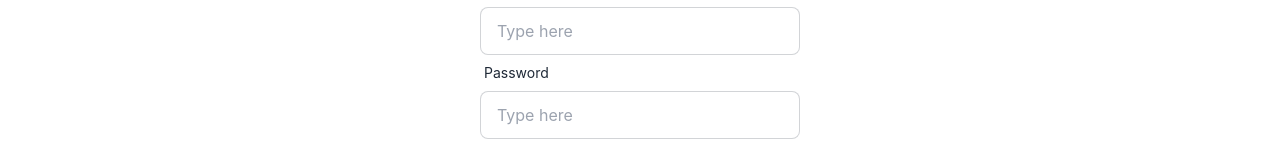
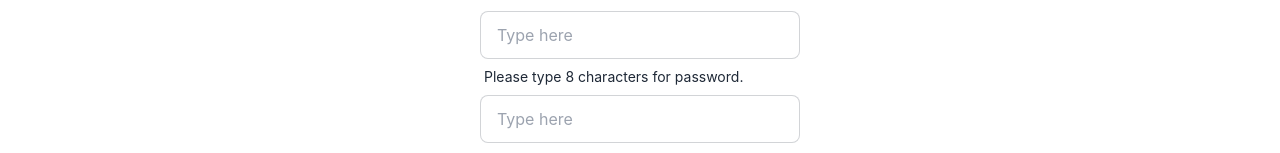
Before and after one commit to nishatroyhana011/course-colony, a React (Create React App) app: page /register in a window 1280 px wide. Shown: the part 585-738 px from the top of the page. Built offline with nearby package versions, Linux system fonts and the light colour scheme; no server answers.

Commit message:
registration form edited

```diff
--- a/src/components/pages/login/Login.js
+++ b/src/components/pages/login/Login.js
@@ -59,7 +59,7 @@ const Login = () => {
     }
 
     return (
-        <div>
+        <div className='my-6'>
             <form>
                 <p className='text-primary font-semibold text-2xl m-5'>Login Form</p>
                 <p className='text-red-600'>{error}</p>
--- a/src/components/pages/login/Register.js
+++ b/src/components/pages/login/Register.js
@@ -22,19 +22,14 @@ const Register = () => {
         if (/\S+@\S+\.\S+/.test(event.target.value)) {
             setEmail(event.target.value)
         }else{
-            setError('please Enter valid Email')
+            setError('Wrong email pattern. please Enter valid Email')
         }
     }
     const handlePassword = (event) => {
-        if(/^(((?=.*[a-z])(?=.*[0-9]))|((?=.*[A-Z])(?=.*[0-9])))(?=.{8,})/.test(event.target.value)){
         setPassword(event.target.value)
-        }else{
-            setError('please Enter password containing 8 charactars or more')
-        }
     }
     const handleRegister = (event)=>{
         event.preventDefault();
-        if(name && photo && email && password){
         createUser(email, password)
         .then((res)=>{
             Swal.fire("You can Login now")
@@ -42,15 +37,13 @@ const Register = () => {
             navigate('/login');
         })
         .catch((error)=>{
-                console.log(error.errorMessage)
+            setError('envalid email or password')
         })
-        }else{
-            setError('All info needed')
-        }
+
     }
 
     return (
-        <form>
+        <form  className='my-6'>
             <p className='text-info font-semibold text-2xl m-5'>Registration form</p>
             <p className='text-red-600'>{error}</p>
             <div className='mx-auto container' action="">
@@ -74,7 +67,7 @@ const Register = () => {
                 </div>
                 <div className="form-control mx-auto  w-full max-w-xs">
                     <label className="label">
-                        <span className="label-text">Password</span>
+                        <span className="text-sm">Please type 8 characters for password.</span>
                     </label>
                     <input onBlur={handlePassword} type="password" placeholder="Type here" className="input input-bordered w-full max-w-xs" required/>
                 </div>
```
Lines whose indentation alone changed are shown as unchanged.
